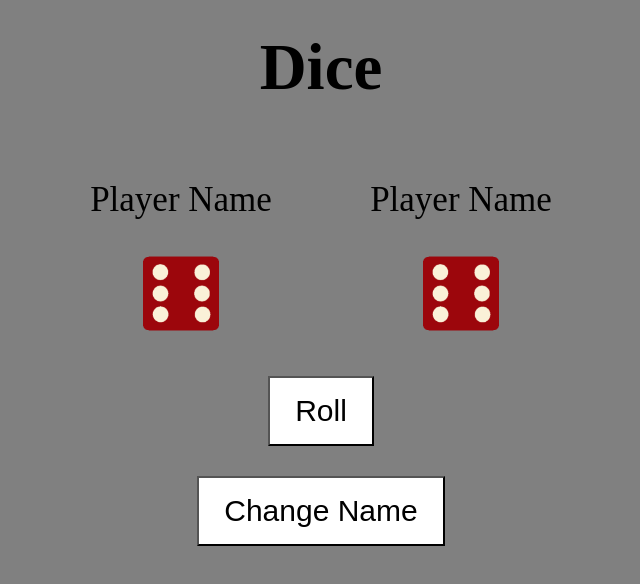
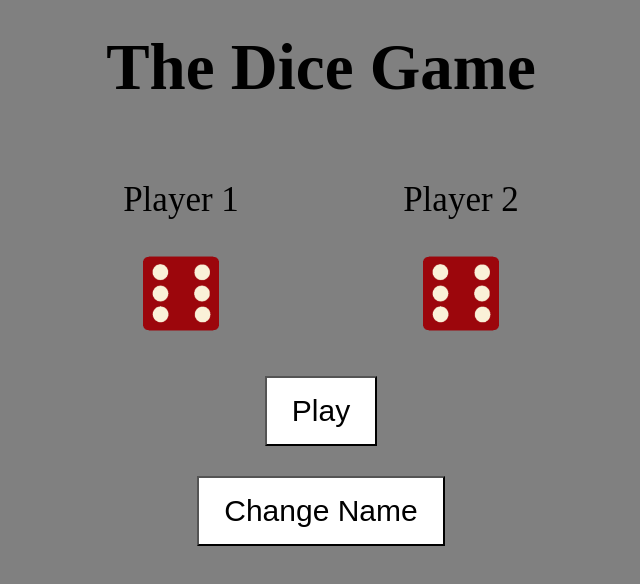
Before and after one commit to JayveeNarvaez/hehehe, a plain HTML site: page index.html in a window 1280 px wide. Shown: the whole page, without its empty margins (319-959 px from the left). Drawn offline with Linux system fonts and the light colour scheme.

Commit message:
Update index.html

```diff
--- a/index.html
+++ b/index.html
@@ -122,13 +122,13 @@
 
     <div class="container">
 
-        <h1>Dice</h1>
+        <h1>The Dice Game</h1>
 
 
 
         <div class="dice">
 
-            <p class="P1">Player Name</p>
+            <p class="P1">Player 1</p>
 
             <img class="img1" src="dice6.png">
 
@@ -138,7 +138,7 @@
 
         <div class="dice">
 
-            <p class="P2">Player Name</p>
+            <p class="P2">Player 2</p>
 
             <img class="img2" src="dice6.png">
 
@@ -154,7 +154,7 @@
 
             onClick="rollDice()">
 
-            Roll
+            Play
 
         </button>
 
```
